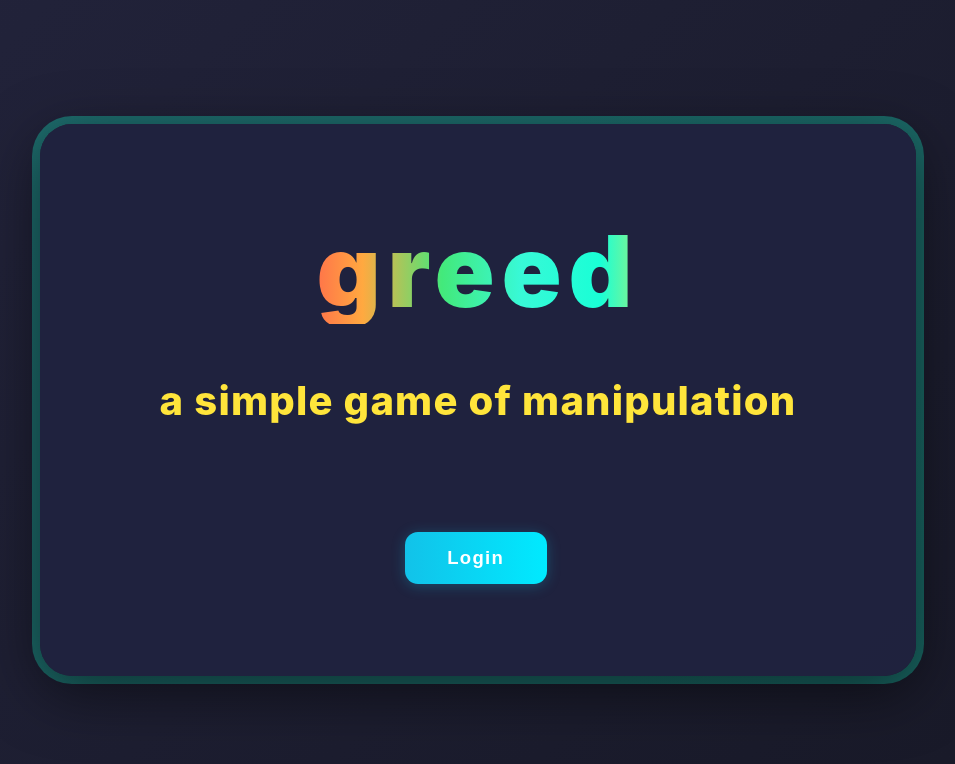
After one commit to sirbread/greed, a FastAPI app: page /home in a window 1280 px wide. The commit adds this page. Shown: the top 764 px of the page, without its empty margins (162-1117 px from the left). Run offline with FastAPI, Linux system fonts and the light colour scheme.

Commit message:
home page!!! yeah!!!!!!

```diff
--- /dev/null
+++ b/templates/home.html
@@ -0,0 +1,88 @@
+<!DOCTYPE html>
+<html lang="en">
+<head>
+    <meta charset="UTF-8">
+    <title>greed</title>
+    <link rel="stylesheet" href="/static/main.css">
+    <style>
+      .home-title {
+        font-size: 6.2em;
+        letter-spacing: 0.07em;
+        text-align: center;
+        margin-bottom: 0.3em;
+        margin-top: 0.3em;
+        font-weight: 900;
+        line-height: 1.07;
+      }
+      .flipping-text {
+        font-size: 2.5em;
+        min-height: 2.8rem;
+        margin-bottom: 2em;
+        font-weight: 800;
+        color: #ffe53b;
+        text-align: center;
+        letter-spacing: 0.03em;
+        transition: opacity 0.3s;
+        line-height: 1.1;
+      }
+      .home-btn-row {
+        display: flex;
+        flex-direction: column;
+        align-items: center;
+        gap: 1.3em;
+        width: 100%;
+      }
+      .center-card.home-card-pop {
+        max-width: 780px;
+        min-width: 430px;
+        min-height: 440px;
+        padding: 4em 3em 3em 3em;
+        box-shadow: 0 16px 60px 0 #0008, 0 0 0 8px #19ffd655;
+        border-radius: 32px;
+        background: rgba(32, 35, 62, 0.99);
+        transition: box-shadow 0.2s, transform 0.2s;
+        margin: 0 auto;
+        z-index: 2;
+    }
+    .center-card.home-card-pop:hover {
+        box-shadow: 0 24px 90px 0 #19ffd6cc, 0 0 0 10px #ffe53b44;
+        transform: scale(1.015) rotate(-1deg);
+    }
+      @media (max-width: 900px) {
+        .center-card.home-card-pop {
+          max-width: 98vw;
+          min-width: 0;
+          padding: 2em 1em 2em 1em;
+        }
+        .home-title {
+          font-size: 2.3em;
+        }
+        .flipping-text {
+          font-size: 1.3em;
+        }
+      }
+    </style>
+</head>
+<body class="center-viewport">
+  <div class="center-card home-card-pop login-centered">
+    <div class="home-title rainbow-text">greed</div>
+    <div class="flipping-text" id="flipping-text">a simple game of psychology</div>
+    <div class="home-btn-row">
+      <button class="fancy-btn blue" onclick="window.location.href='/login'">Login</button>
+    </div>
+  </div>
+  <script>
+      const words = ["mind reading", "strategy", "manipulation", "deception", "calculation", "gaslighting", "temptation", "hunger", "bluffing", "betrayal", "alliances", "ego"];
+      let i = 0;
+      setInterval(() => {
+          const el = document.getElementById('flipping-text');
+          el.style.opacity = 0;
+          setTimeout(() => {
+              el.textContent = `a simple game of ${words[i]}`;
+              el.style.opacity = 1;
+              i = (i + 1) % words.length;
+          }, 350);
+      }, 1800);
+  </script>
+</body>
+</html>
--- a/templates/login.html
+++ b/templates/login.html
@@ -100,7 +100,7 @@
             const username = document.getElementById("username-input").value.trim();
             const errorDiv = document.getElementById("username-error");
             if (!/^[a-zA-Z0-9_]+$/.test(username)) {
-                errorDiv.textContent = "invalid username (letters, numbers, dashes, underscores only)";
+                errorDiv.textContent = "invalid username (letters, numbers, and underscores only)";
                 return;
             }
             if (username.length < 2 || username.length > 20) {
```
